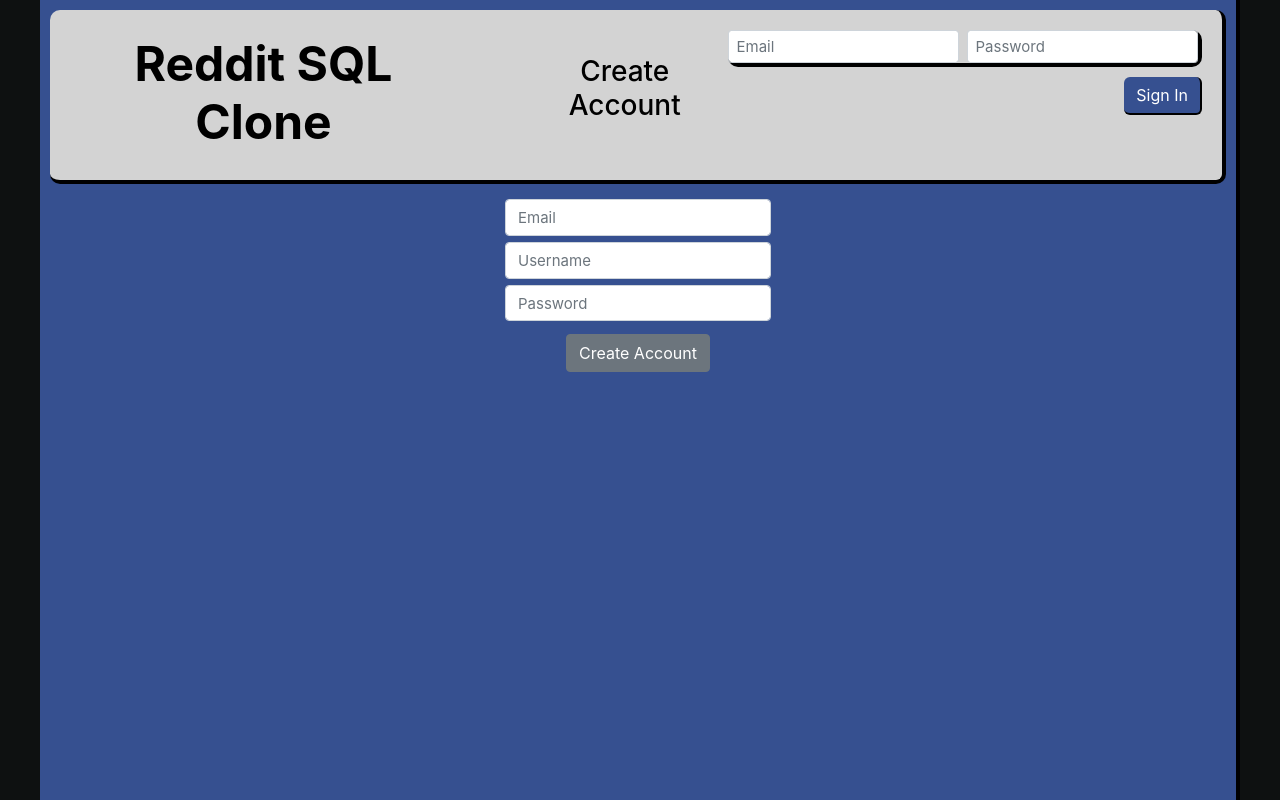
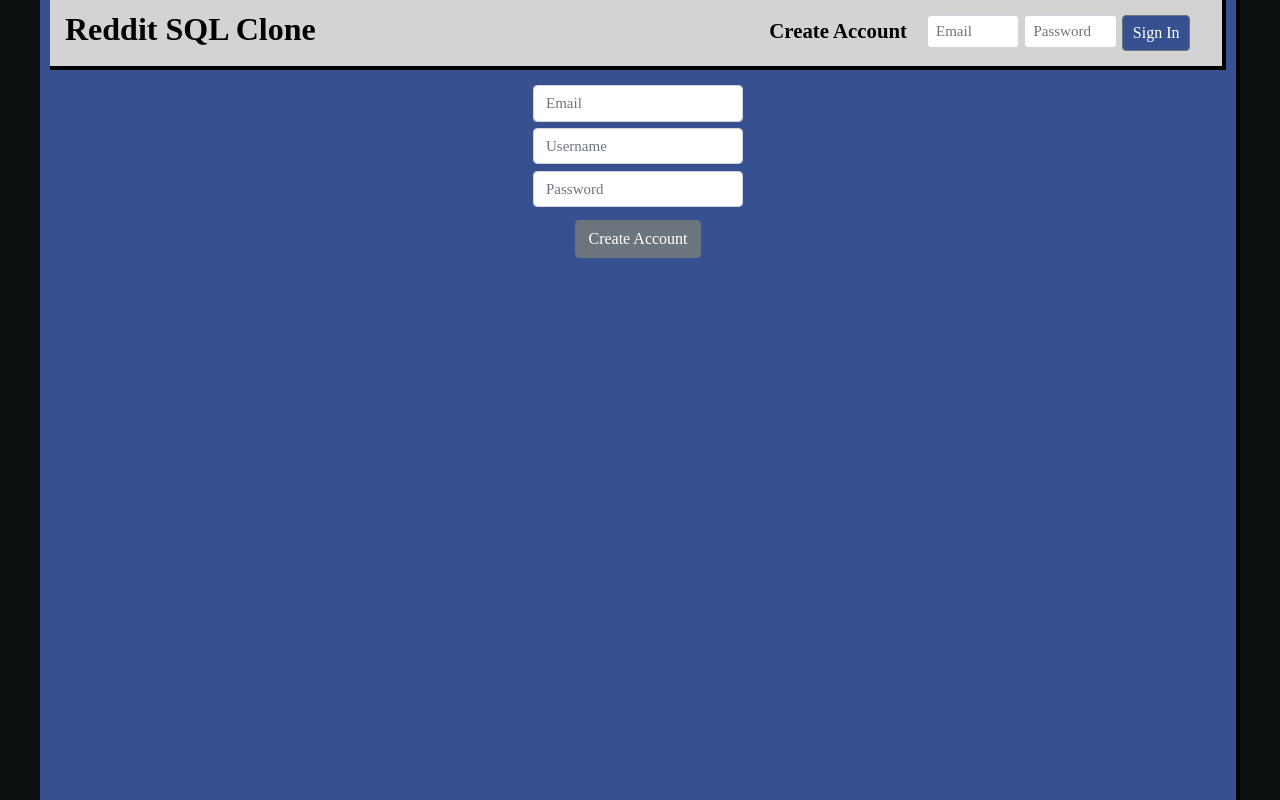
Before and after one commit to cporter1/ReactNodeSQLBlog, a React (Create React App) app: page /new-post in a window 1280 px wide. Shown: the top 800 px of the page. Built offline with nearby package versions, Linux system fonts and the light colour scheme.

Commit message:
new header

```diff
--- a/src/Pages/Header.js
+++ b/src/Pages/Header.js
@@ -5,35 +5,37 @@
   return (
     <div className='header'>
 
-      <a href={'/home'} style={{textDecoration: 'none', color: 'black'}}>
-        <h1 className='title'>Reddit SQL Clone</h1>
-      </a>
+      <div className='title-box'>
+        <a href={'/home'} style={{textDecoration: 'none', color: 'black'}}>
+          <p className='title'>Reddit SQL Clone</p>
+        </a>
+      </div>
+
+      <div className='header-area'>
 
         {isSignedIn() ? (
-          <div style={{marginLeft: '470px', marginRight:'0', marginTop: '30px'}}>
-            <a href={'/profile/' + username} style={{textDecoration: 'none', color: 'black'}}>
-              <h3>{username}</h3>
+          <a href={'/profile/' + username} style={{height: 'fit-content', textDecoration: 'none', color: 'black'}}>
+            <p className='link-item'>{username}</p>
+          </a>
+
+        ) : (
+
+          <a href={'/create-account'} style={{ textDecoration: 'none', color: 'black', height: 'fit-content'}}>
+            <p className='link-item'>Create Account</p>
+          </a>
+        )}
+
+        {isSignedIn() ? (
+          <div>
+            <a onClick={signOut} href={'/home'} style={{textDecoration: 'none', color: 'black'}}>
+              <p className='link-item'>Sign Out</p>
             </a>
           </div>
         ) : (
-          <div style={{marginLeft: '80px', marginRight:'0', marginTop: '35px'}}>
-            <a href={'/create-account'} style={{ textDecoration: 'none', color: 'black'}}>
-              <h3>Create Account</h3>
-            </a>
-          </div>
+          <SignIn />
         )}
 
-      {isSignedIn() ? (
-        <div className='right'>
-          <a onClick={signOut} href={'/home'} style={{textDecoration: 'none', color: 'black'}}>
-            <h3 style={{marginRight:'20px', marginTop: '30px'}}>Sign Out</h3>
-          </a>
-        </div>
-      ) : (
-        <div className='right'>
-          <SignIn />
-        </div>
-      )}
+      </div>
 
     </div>
   );
--- a/src/Pages/SignIn.js
+++ b/src/Pages/SignIn.js
@@ -91,17 +91,15 @@
   render(){
 
     return(
-      <div>
-        <Form onSubmit={this.onSubmit} style={{textAlign: 'right'}}>
-          <div className='sign-in-box'>
-          <Input className='small-input' size='sm' id="email" type='text' placeholder="Email" />
-          <div style={{width: '1em'}}/>
-          <Input className='small-input' size='sm' id="password" type="password" placeholder="Password" />
+      <div className='sign-in-box'>
+        <Form onSubmit={this.onSubmit} style={{display: 'inline-flex', maxWidth: '280px'}}>
+          <Input className='small-input' size='sm' id="email" type='text' placeholder="Email" style={{maxWidth: '33%'}}/>
+          <div style={{width: '5px'}}/>
+          <Input className='small-input' size='sm' id="password" type="password" placeholder="Password" style={{maxWidth: '33%'}}/>
           <Alert color="danger" isOpen={this.state.error_visible} toggle={this.onDismiss}>
             {this.state.error_message}
           </Alert>
-          </div>
-          <Button style={{marginRight: '10px', color: 'white', backgroundColor: '#365090', borderRadius: '6px', borderColor: 'black', borderStyle: 'solid', borderWidth: '0 2px 2px 0'}}>Sign In</Button>
+          <Button style={{padding: '5px 10px 5px 10px', marginLeft: '5px', color: 'white', backgroundColor: '#365090', maxWidth: '33%'}}>Sign In</Button>
         </Form>
       </div>
     );
--- a/src/styles/style.css
+++ b/src/styles/style.css
@@ -1,5 +1,6 @@
 * {
     box-sizing: border-box;
+    font-family: "Times New Roman", serif !important;
 }
 
 .center {
@@ -16,16 +17,41 @@
     background: #D3D3D3;
     height: fit-content;
     margin: 0;
-    padding: 10px 10px 20px 10px;
+    padding: 5px;
     border-style: solid;
     border-color: black;
     border-width: 0 4px 4px 0;
-    border-radius: 10px;
-    display: flex;
+    display: inline-flex;
+    width: 100%;
 }
 
-.header_right {
-    border-right: 120px solid #D3D3D3;
+.header-area {
+    height: fit-content;
+    width: 100%;
+    display: inline-flex;
+    justify-content: flex-end;
+}
+
+.title {
+    font-size: 2rem;
+    font-weight: bold;
+    margin: 0;
+    cursor: pointer;
+}
+
+.link-item {
+    font-size: 1.3rem;
+    font-weight: bold;
+    cursor: pointer;
+    margin: 10px;
+}
+
+.title-box {
+    height: fit-content;
+    width: 50%;
+    display: inline-flex;
+    justify-content: flex-start;
+    margin: 0 0 5px 10px;
 }
 
 .app {
@@ -35,7 +61,7 @@
     min-height: 1000px;
     max-width: 100%;
     max-height: 100%;
-    padding: 10px;
+    padding: 0 10px 10px;
     margin: 0 auto;
     border-style: solid;
     border-color: black;
@@ -43,12 +69,11 @@
 }
 
 .sign-in-box {
+    display: flex;
+    height: fit-content;
+    width: fit-content;
     margin: 10px;
-    border-style: solid;
-    border-color: black;
-    border-width: 0 4px 4px 0;
-    border-radius: 10px;
-    display: flex;
+    max-width: 50%;
 }
 
 .profile {
@@ -69,13 +94,6 @@
     font-size: 5px;
     background-color: #365090;
     padding: 2px 5px;
-}
-
-.title {
-    font-size: 3rem;
-    font-weight: bold;
-    margin: 15px 10px 10px 25px;
-    cursor: pointer;
 }
 
 .create-account {
@@ -332,3 +350,13 @@
     color: #F5F5F5;
     cursor: pointer;
 }
+
+p.title:hover {
+    color: #F5F5F5;
+    cursor: pointer;
+}
+
+p.link-item:hover {
+    color: #F5F5F5;
+    cursor: pointer;
+}
```
